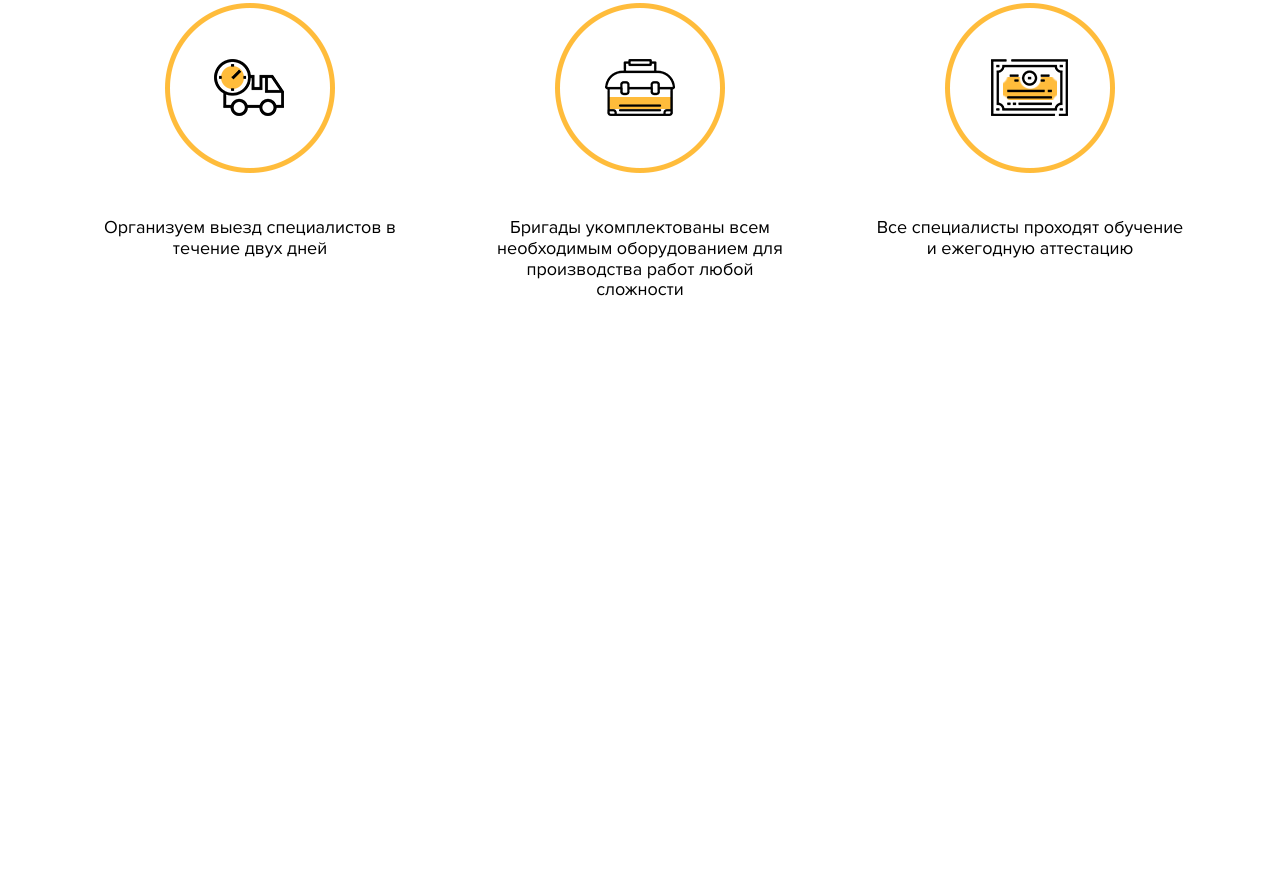
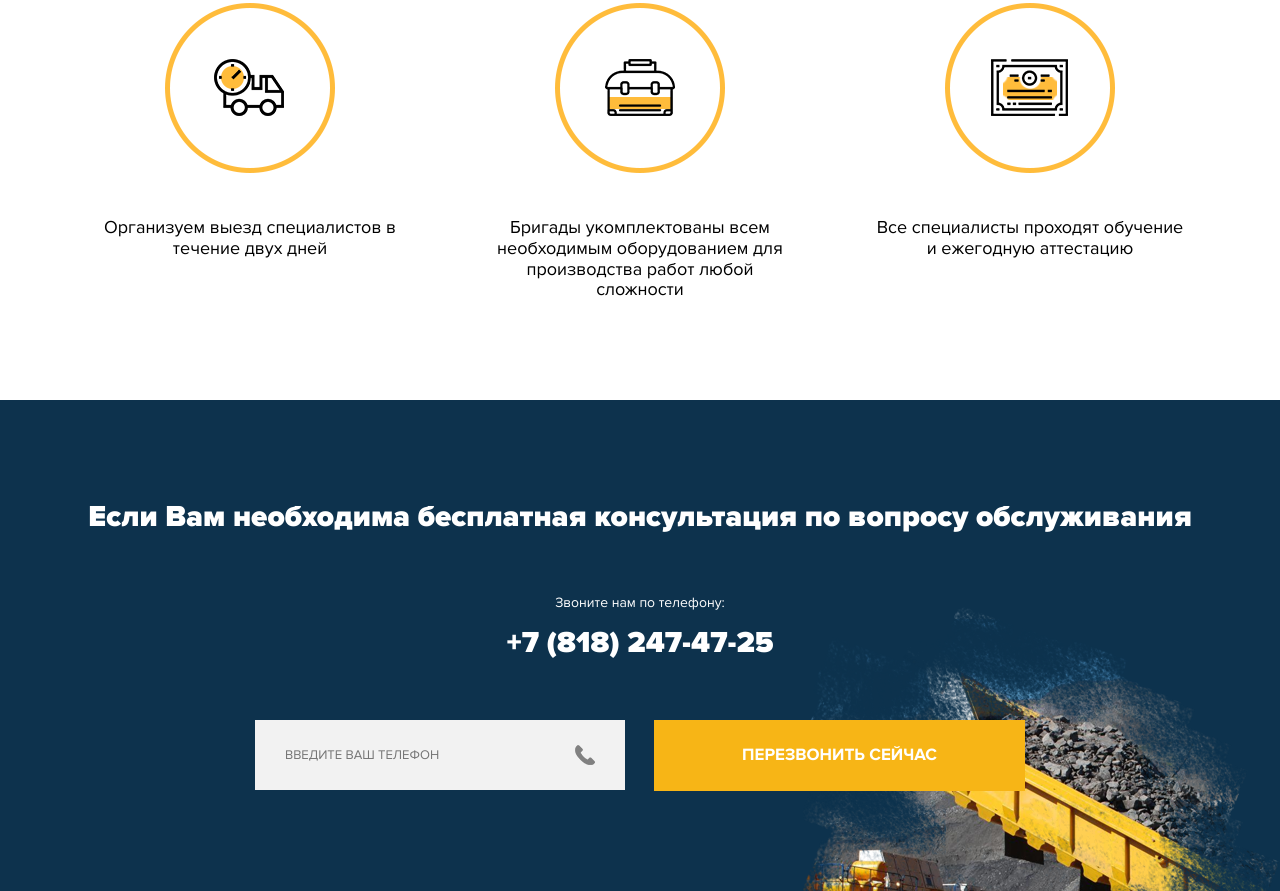
Before and after one commit to kudashovdanila/belaz-parts, a plain HTML site: page index.html in a window 1280 px wide. Shown: the part 6548-7439 px from the top of the page. Before the commit the page ends 6948 px from the top, so only its background shows below. Drawn offline with nearby package versions, Linux system fonts and the light colour scheme.

Commit message:
Section consultation

```diff
--- a/index.html
+++ b/index.html
@@ -4,7 +4,7 @@
 <head>
   <meta charset="UTF-8">
   <meta name="viewport" content="width=device-width, initial-scale=1.0">
-  <title>Оригинальные запчасти для БелАЗ</title>
+  <title>Оригинальные запчасти для БелАЗ в Eddie's-Car</title>
   <link rel="stylesheet" href="css/normalize.css">
   <link rel="stylesheet" href="css/style.css">
 </head>
@@ -380,13 +380,22 @@
       </div>
     </section>
 
-    <!-- <section class=" section">
+    <section class="consultation section">
       <div class="container">
-        <div class="__content">
-          <h2 class="__title section-title"></h2>
+        <div class="consultation__content">
+          <h2 class="consultation__title section-title">Если Вам необходима бесплатная консультация по вопросу
+            обслуживания</h2>
+          <div class="consultation-call consultation__call">
+            <div class="consultation-call__text">Звоните нам по телефону:</div>
+            <a href="tel:+78182474725" class="consultation-call__phone tel">+7 (818) 247-47-25</a>
+          </div>
+          <form action="#" class="consultation-form">
+            <input type="tel" class="consultation-form__tel phone-input input" placeholder="Введите ваш телефон">
+            <button class="consultation-form__btn btn_yellow btn">Перезвонить сейчас</button>
+          </form>
         </div>
       </div>
-    </section> -->
+    </section>
 
     <!-- <section class=" section">
       <div class="container">
--- /dev/null
+++ b/scss/blocks/_consultation.scss
@@ -0,0 +1,61 @@
+.consultation {
+  background: #0d324d url(../img/consultation/bg.png) no-repeat bottom right;
+  &__content {
+    text-align: center;
+  }
+
+  &__title {
+    font-size: 30px;
+    color: #ffffff;
+    margin-bottom: 60px;
+    @media (max-width: 412px) {
+      font-size: 26px;
+    }
+  }
+
+  &__call {
+    margin-bottom: 60px;
+  }
+}
+
+.consultation-call {
+
+  &__text {
+    font-size: 14px;
+    color: #ffffff;
+    margin-bottom: 15px;
+  }
+
+  &__phone {
+    font-size: 30px;
+  }
+}
+
+.consultation-form {
+  max-width: 770px;
+  display: flex;
+  justify-content: space-between;
+  margin: 0 auto;
+  @media (max-width: 993px) {
+    flex-direction: column;
+    align-items: center;
+  }
+  &__tel {
+    @media (max-width: 993px) {
+      margin-bottom: 30px;
+    }
+    @media (max-width: 393px) {
+      width: 100%;
+    }
+  }
+
+  &__btn {
+    padding: 25px 88px 26px;
+    display: inline-block;
+    vertical-align: top;
+    @media (max-width: 393px) {
+      width: 100%;
+      padding: 25px 40px 26px;
+    }
+  }
+}
--- a/scss/style.scss
+++ b/scss/style.scss
@@ -28,3 +28,4 @@
 @import 'blocks/comfort';
 @import 'blocks/storage';
 @import 'blocks/service';
+@import 'blocks/consultation';
```
Also changed, not shown: css/style.css, img/consultation/bg.png (added), 1 other file.
